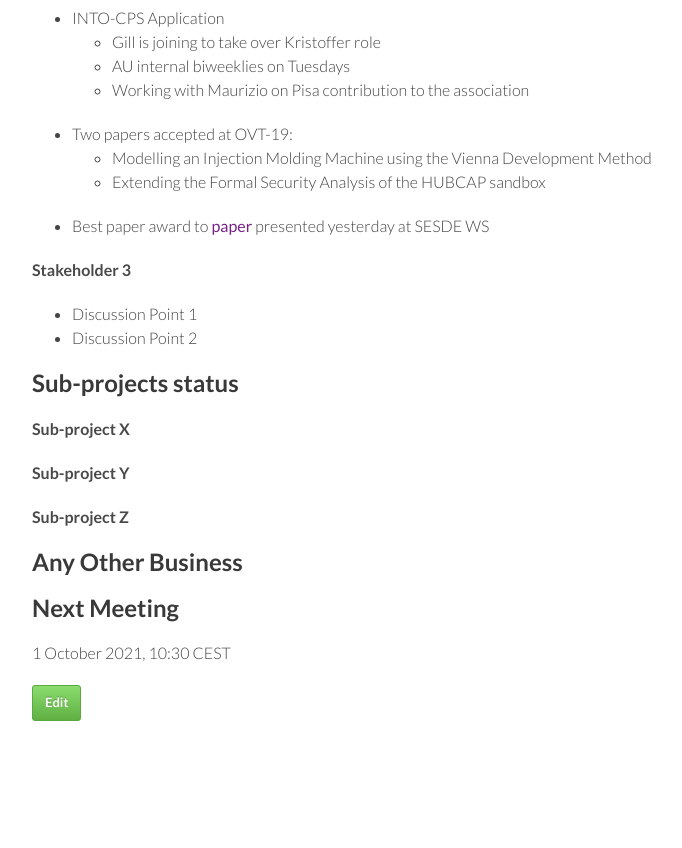
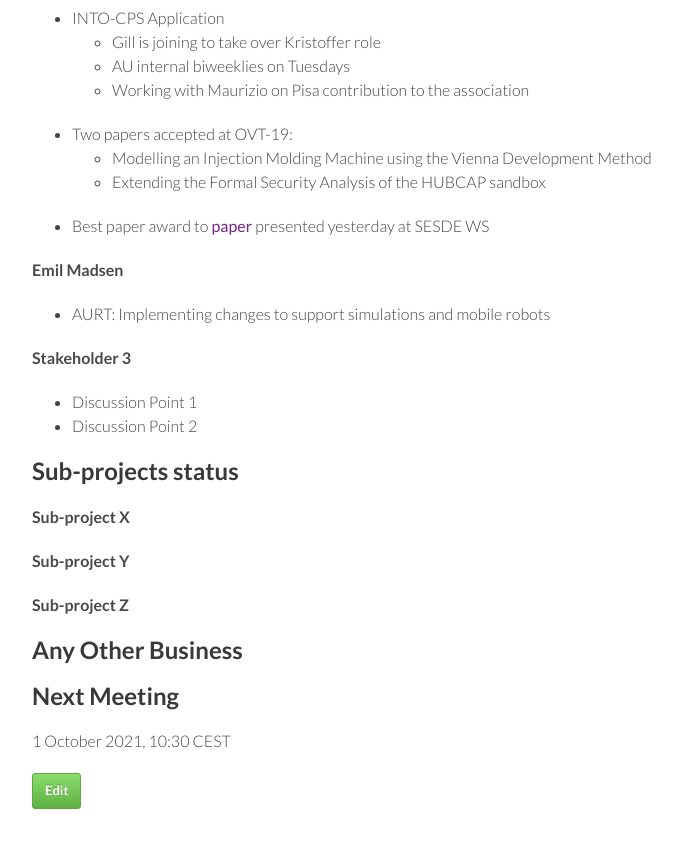
Before and after one commit to digitaltwincentre/digitaltwincentre.github.io, a Jekyll site: the page built from _biweeklies/Biweekly-45.md, in a window 1280 px wide and 900 px high, scrolled down 1863 px. Shown: the top 848 px of the window, without its empty margins (418-1100 px from the left). Built offline with Jekyll 4.4.1, drawn with Linux system fonts in a browser that asks for light colours; nearby versions of some CDN libraries.

Commit message:
Update Biweekly-45.md

```diff
--- a/_biweeklies/Biweekly-45.md
+++ b/_biweeklies/Biweekly-45.md
@@ -80,6 +80,9 @@ date: 17 September 2021, 1030 CEST
   * Extending the Formal Security Analysis of the HUBCAP sandbox
 * Best paper award to [paper](https://www.cal-tek.eu/proceedings/i3m/2021/sesde/003/) presented yesterday at SESDE WS
 
+#### Emil Madsen
+* AURT: Implementing changes to support simulations and mobile robots
+
 #### Stakeholder 3
 * Discussion Point 1
 * Discussion Point 2
```
